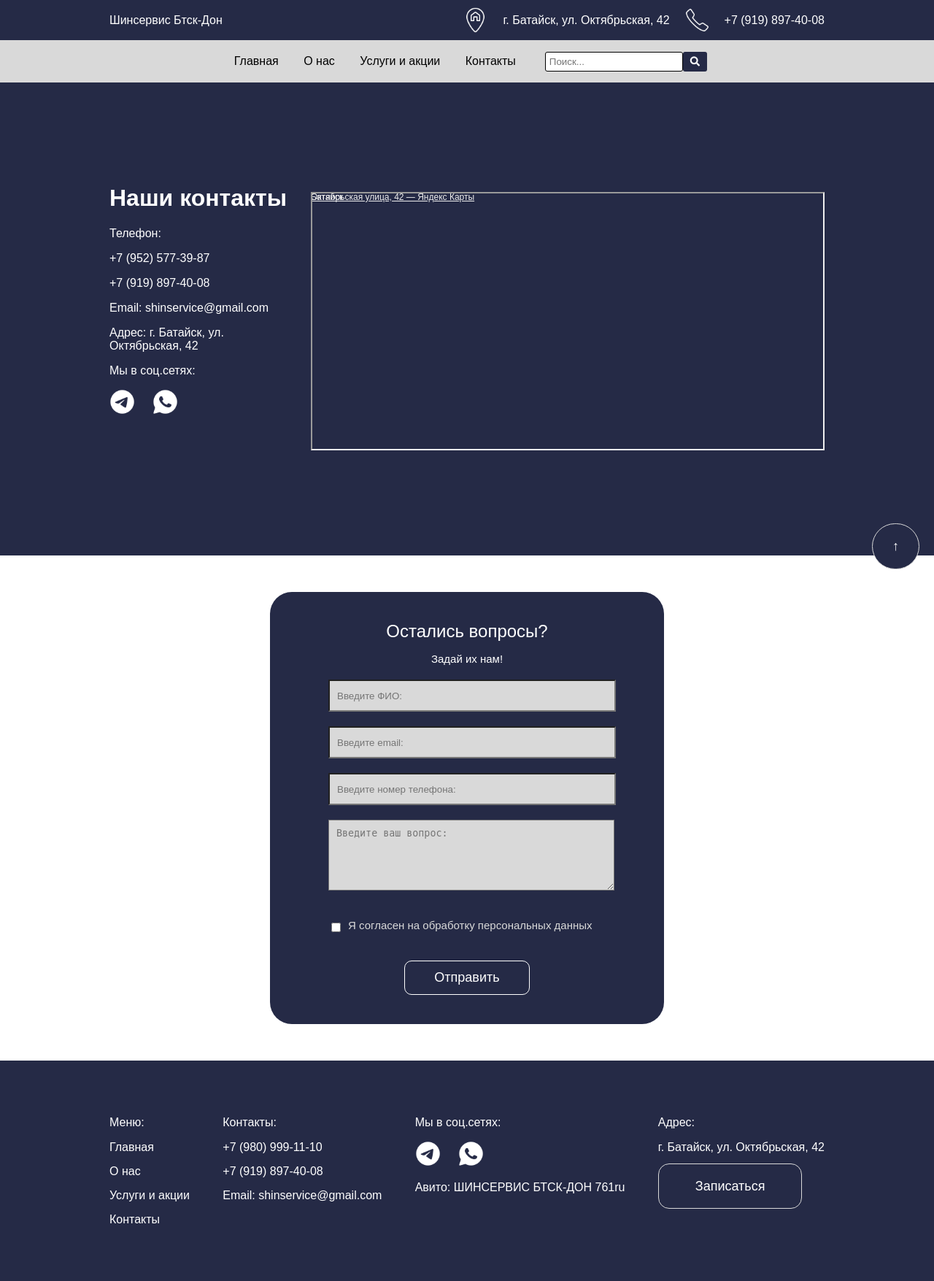
After one commit to mariia2206/site, a Django app: page /contacts/ in a window 1280 px wide. The commit adds this page. Shown: the whole page at 73% size. Run offline with Django 4.2, Linux system fonts and the light colour scheme.

Commit message:
Добавление страницы "Контакты", добавление ссылок на все страницы в меню

```diff
--- /dev/null
+++ b/main/templates/main/contacts.html
@@ -0,0 +1,51 @@
+{% extends 'main/layout.html' %}
+{% load static %}
+
+{% block title%}
+Контакты
+{% endblock %}
+
+{% block content %}
+<div class="banner">
+    <div class="text">
+      <h1>Наши контакты</h1>
+      <p>Телефон:</p>
+      <p>+7 (952) 577-39-87</p>
+      <p>+7 (919) 897-40-08</p>
+      <p>Email: shinservice@gmail.com</p>
+      <p>Адрес: г. Батайск, ул. Октябрьская, 42</p>
+      <p>Мы в соц.сетях:</p>
+      <div class="column">
+        <img class="icon4" src="{% static 'shinka/img/телега.png' %}" alt="Телеграм">
+        <img class="icon4" src="{% static 'shinka/img/вотсап.png' %}" alt="Вотс ап"></div>
+    </div>
+    <div class="karta" style="position:relative;overflow:hidden;"><a href="https://yandex.ru/maps/11033/bataysk/?utm_medium=mapframe&utm_source=maps" style="color:#eee;font-size:12px;position:absolute;top:100px;">Батайск</a><a href="https://yandex.ru/maps/11033/bataysk/house/oktyabrskaya_ulitsa_42/Z0AYcQNnSEYAQFptfX1zd3plZQ==/?ll=39.747136%2C47.126661&utm_medium=mapframe&utm_source=maps&z=16" style="color:#eee;font-size:12px;position:absolute;top:100px;">Октябрьская улица, 42 — Яндекс Карты</a><iframe src="https://yandex.ru/map-widget/v1/?ll=39.747136%2C47.126661&mode=whatshere&utm_source=share&whatshere%5Bpoint%5D=39.747137%2C47.126661&whatshere%5Bzoom%5D=17&z=16" width="700" height="350" frameborder="1" allowfullscreen="true" style="position:relative;top:100px;" ></iframe></div>
+  </div>
+
+  <div class="question-form">
+    <div class="form-header">Остались вопросы?<p class="zad">Задай их нам!</p></div>
+    <form action="#" method="post">
+      <div class="form-group">
+        <input type="text" id="name" name="name" required placeholder="Введите ФИО:">
+      </div>
+      <div class="form-group">
+        <input type="email" id="email" name="email" required placeholder="Введите email:">
+      </div>
+      <div class="form-group">
+        <input type="tel" id="phone" name="phone" required placeholder="Введите номер телефона:">
+      </div>
+      <div class="form-group">
+        <label for="question"></label>
+        <textarea id="question" name="question" rows="5" required placeholder="Введите ваш вопрос:"></textarea>
+      </div>
+      <div class="form-group form-checkbox">
+        <input type="checkbox" id="agreement" name="agreement" required>
+        <label for="agreement"><p class="sogl">Я согласен на обработку персональных данных</p></label>
+      </div>
+      <div class="form-submit">
+        <button type="submit">Отправить</button>
+      </div>
+    </form>
+  </div>
+
+{% endblock %}
--- a/main/templates/main/index.html
+++ b/main/templates/main/index.html
@@ -6,7 +6,6 @@
 {% endblock %}
 
 {% block content %}
-<body>
     <div class="banner">
     <div class="text">
       <h1>Шиномонтаж на высшем уровне - <br> ваше спокойствие на дороге</h1>
@@ -90,4 +89,5 @@
     </div>
   </form>
 </div>
+
 {% endblock %}
--- a/main/templates/main/layout.html
+++ b/main/templates/main/layout.html
@@ -21,10 +21,10 @@
   </div>
   <nav>
     <ul class="menu">
-      <li><a href="./glavnaya.html">Главная</a></li>
-      <li><a href="#">О нас</a></li>
-      <li><a href="#">Услуги и акции</a></li>
-      <li><a href="./contacts.html">Контакты</a></li>
+      <li><a href="{% url 'index' %}" rel="stylesheet">Главная</a></li>
+      <li><a href="{% url 'about' %}" rel="stylesheet">О нас</a></li>
+      <li><a href="{% url 'uslugi' %}" rel="stylesheet">Услуги и акции</a></li>
+      <li><a href="{% url 'contacts' %}" rel="stylesheet">Контакты</a></li>
     </ul>
     <form class="search-form">
       <input type="text" placeholder="Поиск...">
@@ -46,7 +46,7 @@
   <div class="column">
     <p>Контакты:</p>
     <ul>
-      <li>+7 (952) 577-39-87</li>
+      <li>+7 (980) 999-11-10</li>
       <li>+7 (919) 897-40-08</li>
       <li>Email: shinservice@gmail.com</li>
     </ul>
--- a/main/urls.py
+++ b/main/urls.py
@@ -2,7 +2,8 @@ from django.urls import path
 from . import views
 
 urlpatterns = [
-    path('', views.index, name='index'),  # Пустой путь для корневого URL-адреса
-    path('about/', views.about, name='about'),
-    # Другие URL-адреса
+    path('', views.index, name='index'),  # Путь дла страницы главная
+    path('about/', views.about, name='about'), # Путь для страницы о нас
+    path('uslugi/', views.uslugi, name='uslugi'), # Путь для страницы услуги и акции
+    path('contacts/', views.contacts, name='contacts')  # Путь для страницы контакты
 ]
--- a/main/views.py
+++ b/main/views.py
@@ -6,3 +6,9 @@ def index(request):
 
 def about(request):
     return render(request, 'main/about.html')
+
+def uslugi(request):
+    return render(request, 'main/uslugi.html')
+
+def contacts(request):
+    return render(request, 'main/contacts.html')
```
